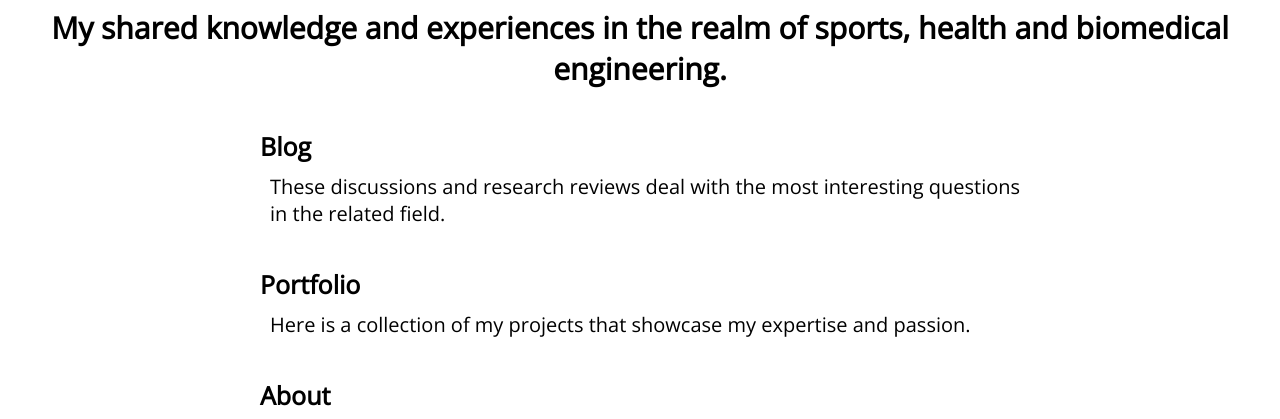
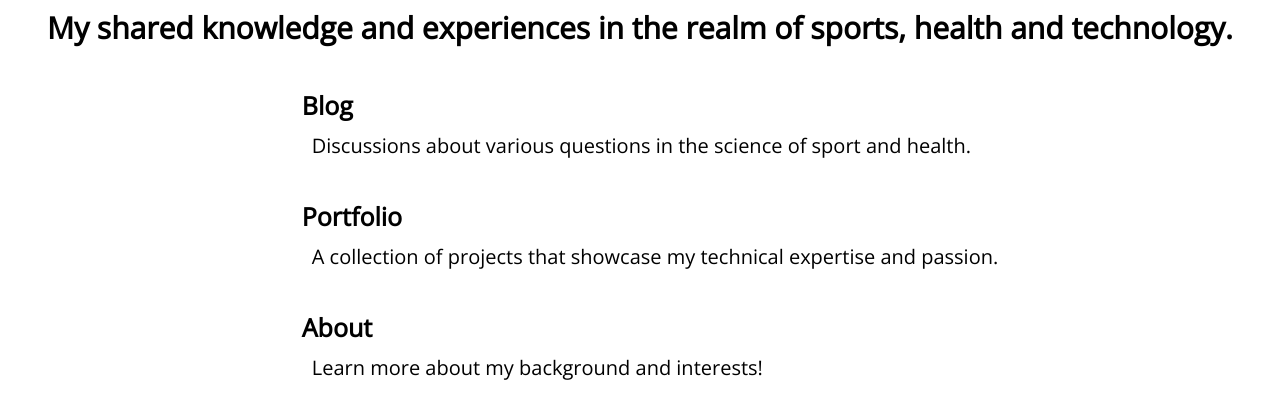
Before and after one commit to panyland/blog-website, a plain HTML site: page index.html in a window 1280 px wide. Shown: the part 352-771 px from the top of the page. Drawn offline with nearby package versions, Linux system fonts and the light colour scheme.

Commit message:
Add files via upload

```diff
--- a/index.html
+++ b/index.html
@@ -30,23 +30,23 @@
 
     <header>
       <h1 class="kotiotsikko1">Welcome to my website!</h1>
-      <h1 class="kotiotsikko2">My shared knowledge and experiences in the realm of sports, health and biomedical engineering.</h1>
+      <h1 class="kotiotsikko2">My shared knowledge and experiences in the realm of sports, health and technology.</h1>
     </header>
 
     <div class="kotiluettelo">
       <section class="kotiluettelo-blogi">
         <h2>Blog</h2>
-        <p>These discussions and research reviews deal with the most interesting questions in the related field.</p>
+        <p>Discussions about various questions in the science of sport and health.</p>
       </section>
 
       <section class="kotiluettelo-pofo">
         <h2>Portfolio</h2>
-        <p>Here is a collection of my projects that showcase my expertise and passion.</p>
+        <p>A collection of projects that showcase my technical expertise and passion.</p>
       </section>
 
       <section class="kotiluettelo-about">
         <h2>About</h2>
-        <p>I'm a sport scientist and a student in biomedical engineering, dedicated to exploring the exciting intersection of physical performance, health and technology.</p>
+        <p>Learn more about my background and interests!</p>
       </section>
     </div>
 
--- a/style.css
+++ b/style.css
@@ -342,7 +342,7 @@ body {
 }
 
 .blogiteksti p {
-  font-weight: bold;
+  font-weight: normal;
   font-size: 18px;
   line-height: 1.7;
 }
```
